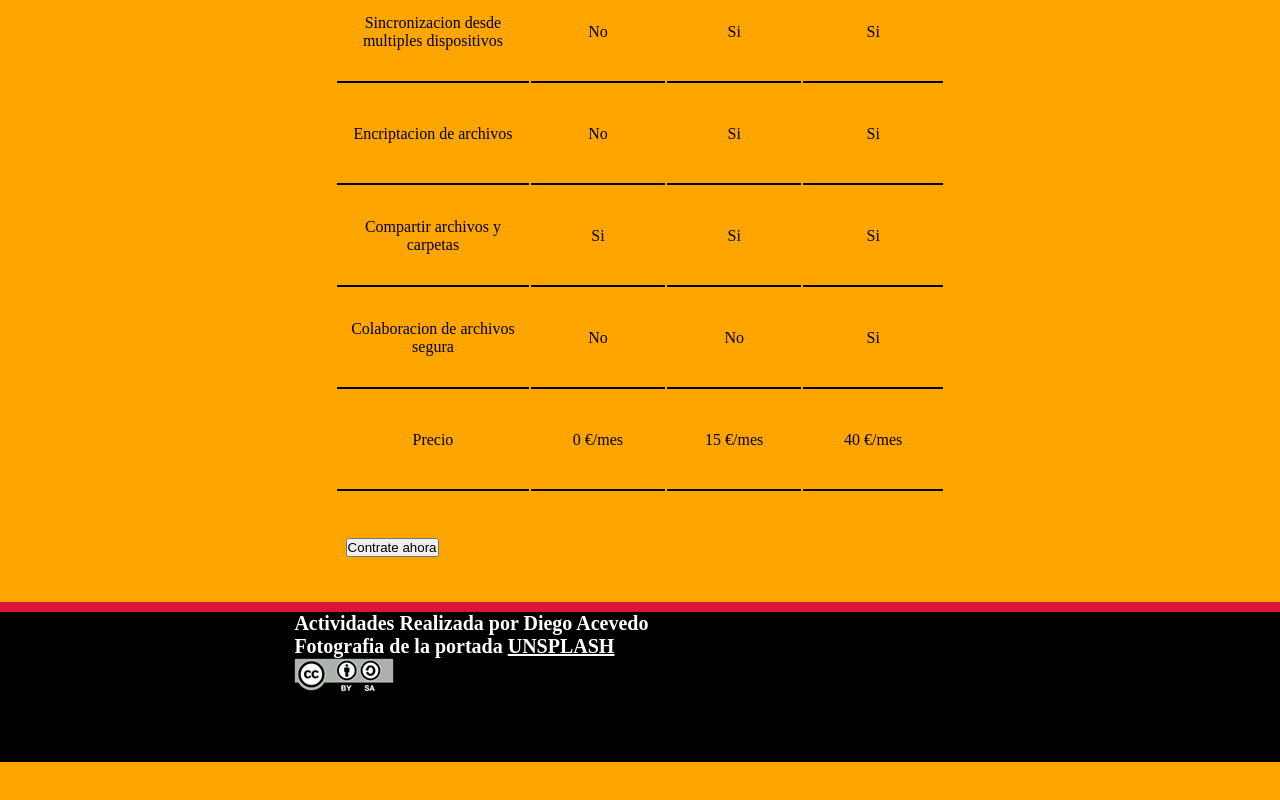
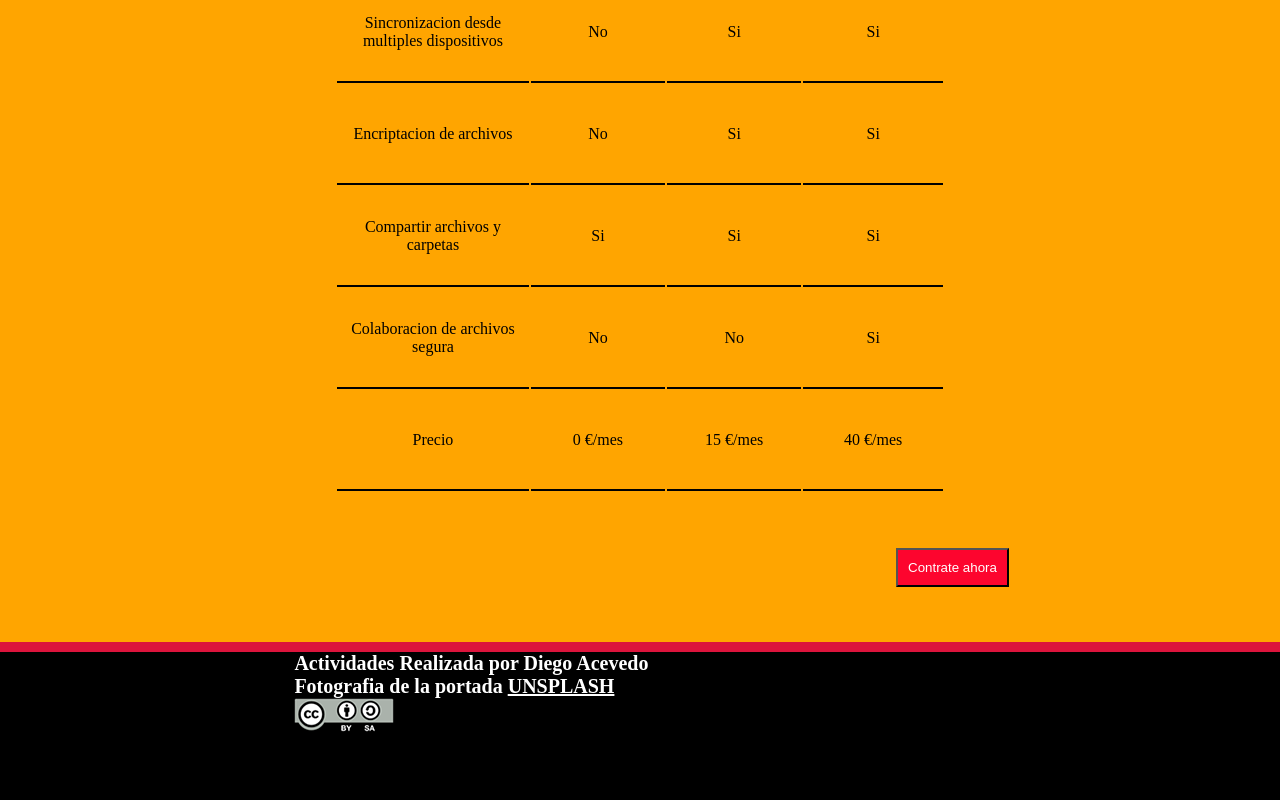
Before and after one commit to Rapiz99/trabajo-html, a plain HTML site: page contratos.html in a window 1280 px wide. Shown: the part 557-1357 px from the top of the page. Before the commit the page ends 1319 px from the top, so only its background shows below. Drawn offline with Linux system fonts and the light colour scheme.

Commit message:
actualizado

```diff
--- a/contratos.html
+++ b/contratos.html
@@ -15,7 +15,7 @@
 	</header>
 	<h1 class="titu">Big Cloud:Seguridad y privacidad</h1>
 
-	<img class="flecha" src="img/flecha.png" alt="">
+	<img class="flecha" src="img/flecha.png" alt="" <a href="css/estilos.css"></a>
 	<h1 class="sub">Descripcion de archivos</h1>
 
 <ul class="iconos">
--- a/css/contratos.css
+++ b/css/contratos.css
@@ -124,7 +124,11 @@ table{
 	margin:20px;
 }
 .boton{
-	margin-left: 27%;
+	margin:10px;
+	padding: 10px;
+	margin-left: 70%;
+	background: #FD052E;
+	color: white;
 }
 
 .fooo{
```
Also changed, not shown: index.html (+2 -2 lines).
